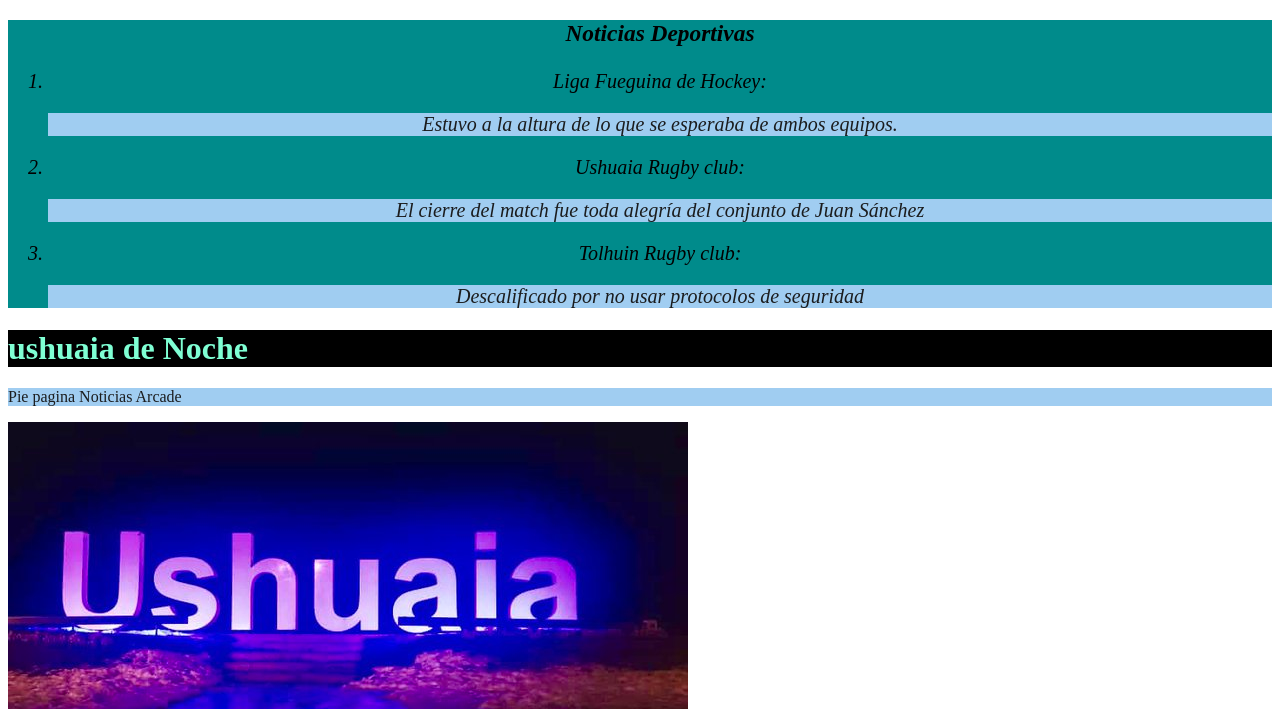
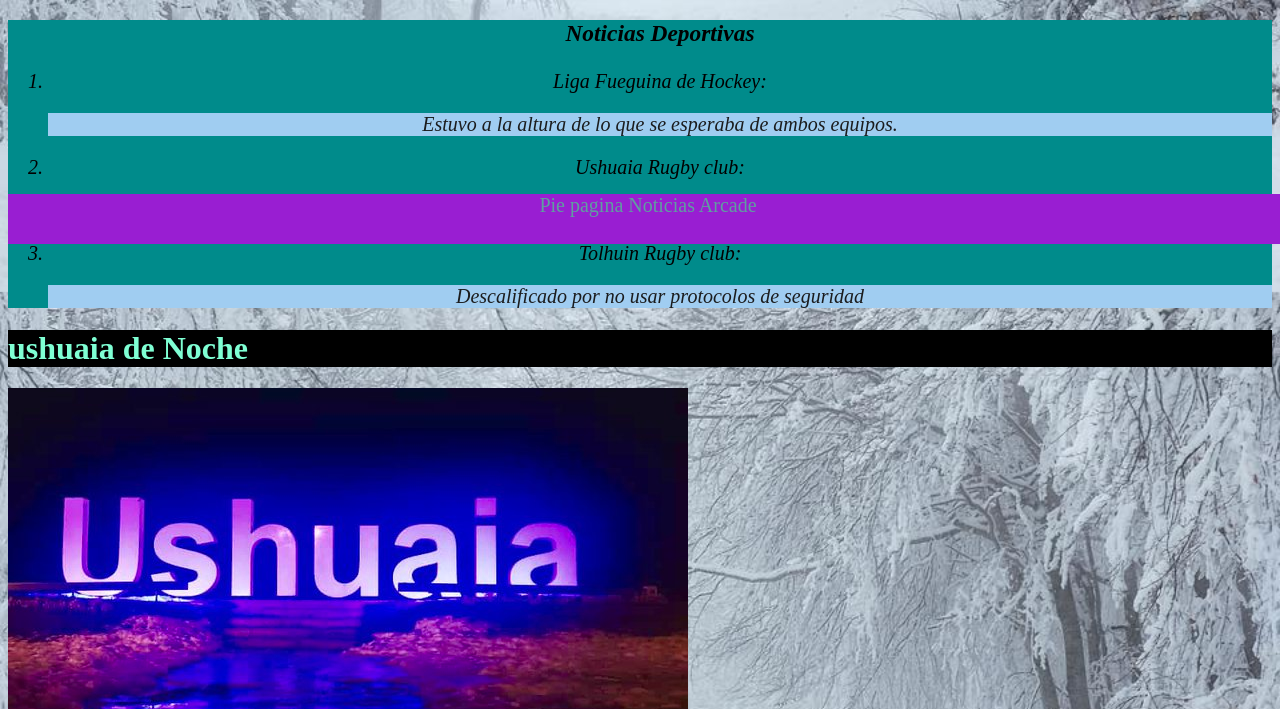
Before and after one commit to Devo-Maidana/front2022, a plain HTML site: page TrabajosClases/Diario/index.html in a window 1280 px wide. Shown: the part 556-1265 px from the top of the page. Drawn offline with Linux system fonts and the light colour scheme.

Commit message:
Propiedades para imagen utilizando fondo completo

```diff
--- a/TrabajosClases/Diario/index.html
+++ b/TrabajosClases/Diario/index.html
@@ -29,8 +29,9 @@
         El resto del país tampoco estará exento de sufrir este frío polar. Entre martes y miércoles las marcas mínimas en La Pampa y alrededores estarán entre -1 y 6 grados, mientras que las máximas para toda la jornada oscilan entre 9 y 15.      </p>
     </div>
 
-    <h1 class="ush">  USHUAIA </h1>
-    <p> Noticias de Ushuaia, Tierra del Fuego, Patagonia Argentina.</p>
+
+     <h1 class="ush">  USHUAIA </h1>
+     <p> Noticias de Ushuaia, Tierra del Fuego, Patagonia Argentina. </p>
 
 
 
@@ -62,9 +63,12 @@
      <h1 class="ColorUsh">ushuaia de Noche</h1>
 
 
+     <div class="footer">
+
+        Pie pagina Noticias Arcade
+     </div>
 
 
-        <p> Pie pagina Noticias Arcade </p>
 
 
      <img  src="ushuaia.jpg" alta="ushuaia feliz"> <!-- alta para persona no videntes-->
--- a/TrabajosClases/Diario/styles.css
+++ b/TrabajosClases/Diario/styles.css
@@ -75,3 +75,19 @@ p {
      text-indent: 50px;
      font-weight: bold;
     }
+
+    .footer{
+      background-color:rgb(153, 30, 210);
+    width: 100%;
+    height:50px ;
+    bottom: 0;
+    position: fixed;
+    text-align: center;
+    color:cadetblue;
+    font-size: 20px;
+     }
+
+     body {
+     background-image: url(winter.jpg);
+     background-size: 100%;
+     }
```
Also changed, not shown: TrabajosClases/Diario/black.jpg (added).
